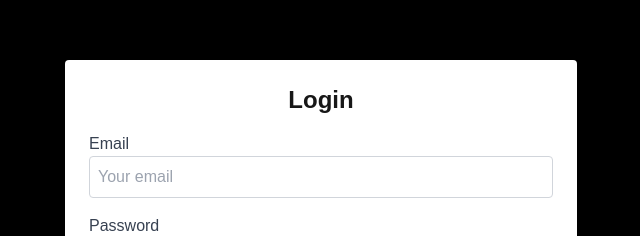
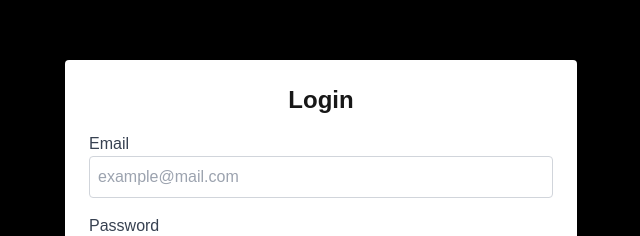
Before and after one commit to etopritika/test-dashboard, a Next.js app: page /login in a window 1280 px wide. Shown: the part 170-406 px from the top of the page, without its empty margins (319-959 px from the left). Built offline with nearby package versions, Linux system fonts and the light colour scheme.

Commit message:
updated placeholders

```diff
--- a/src/components/Auth-Form/Login-Form.tsx
+++ b/src/components/Auth-Form/Login-Form.tsx
@@ -50,7 +50,7 @@ const LoginForm: React.FC<{ onSwitchToRegister: () => void }> = ({
             className={`w-full border p-2 rounded ${
               errors.email ? "border-red-500" : "border-gray-300"
             }`}
-            placeholder="Your email"
+            placeholder="example@mail.com"
           />
           {errors.email && (
             <p className="text-red-500 text-sm mt-1">{errors.email.message}</p>
--- a/src/components/Auth-Form/Register-Form.tsx
+++ b/src/components/Auth-Form/Register-Form.tsx
@@ -51,7 +51,7 @@ const RegisterForm: React.FC<{ onSwitchToLogin: () => void }> = ({
             className={`w-full border p-2 rounded ${
               errors.name ? "border-red-500" : "border-gray-300"
             }`}
-            placeholder="Your name"
+            placeholder="John Doe"
           />
           {errors.name && (
             <p className="text-red-500 text-sm mt-1">{errors.name.message}</p>
@@ -67,7 +67,7 @@ const RegisterForm: React.FC<{ onSwitchToLogin: () => void }> = ({
             className={`w-full border p-2 rounded ${
               errors.email ? "border-red-500" : "border-gray-300"
             }`}
-            placeholder="Your email"
+            placeholder="example@mail.com"
           />
           {errors.email && (
             <p className="text-red-500 text-sm mt-1">{errors.email.message}</p>
@@ -104,10 +104,10 @@ const RegisterForm: React.FC<{ onSwitchToLogin: () => void }> = ({
         </div>
 
         {/* Confirm Password Field */}
-        <div className="mb-4">
+        <div className="mb-4 relative">
           <label className="block text-gray-700">Confirm Password</label>
           <input
-            type="password"
+            type={showPassword ? "text" : "password"}
             {...register("confirmPassword")}
             className={`w-full border p-2 rounded ${
               errors.confirmPassword ? "border-red-500" : "border-gray-300"
```
